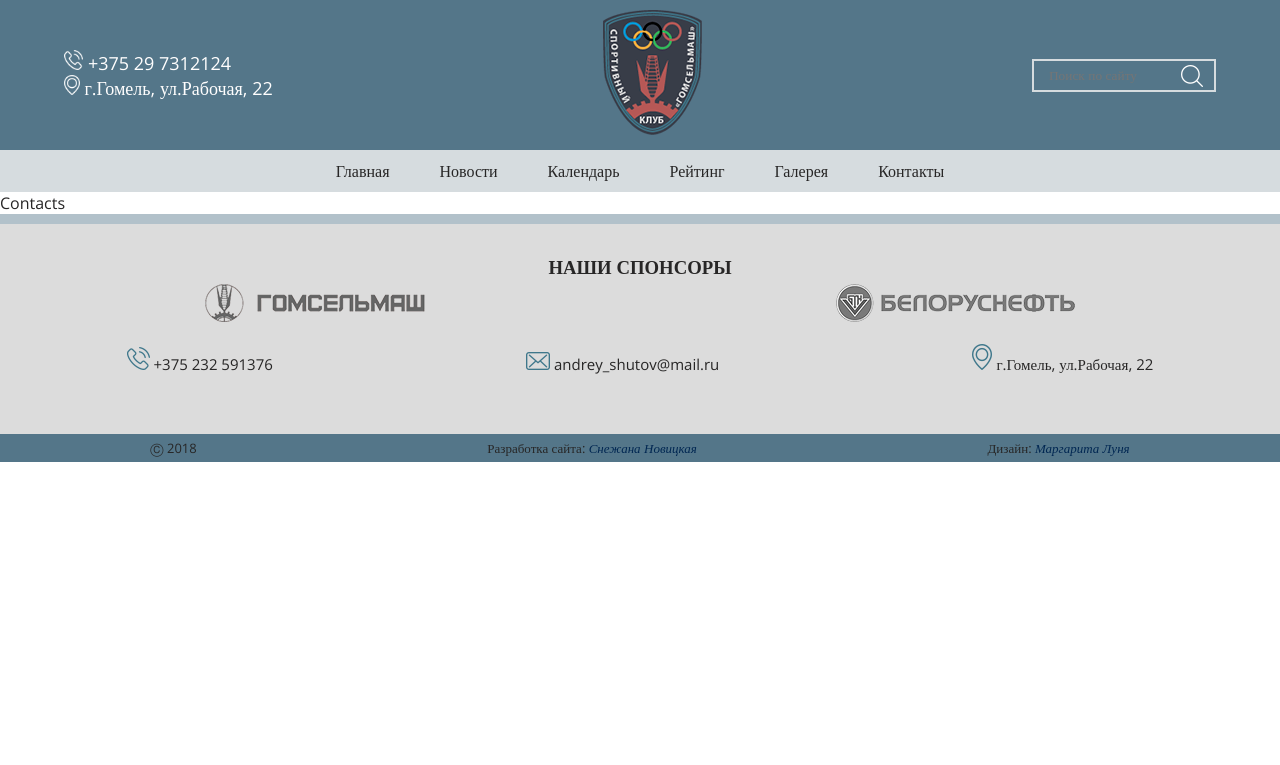
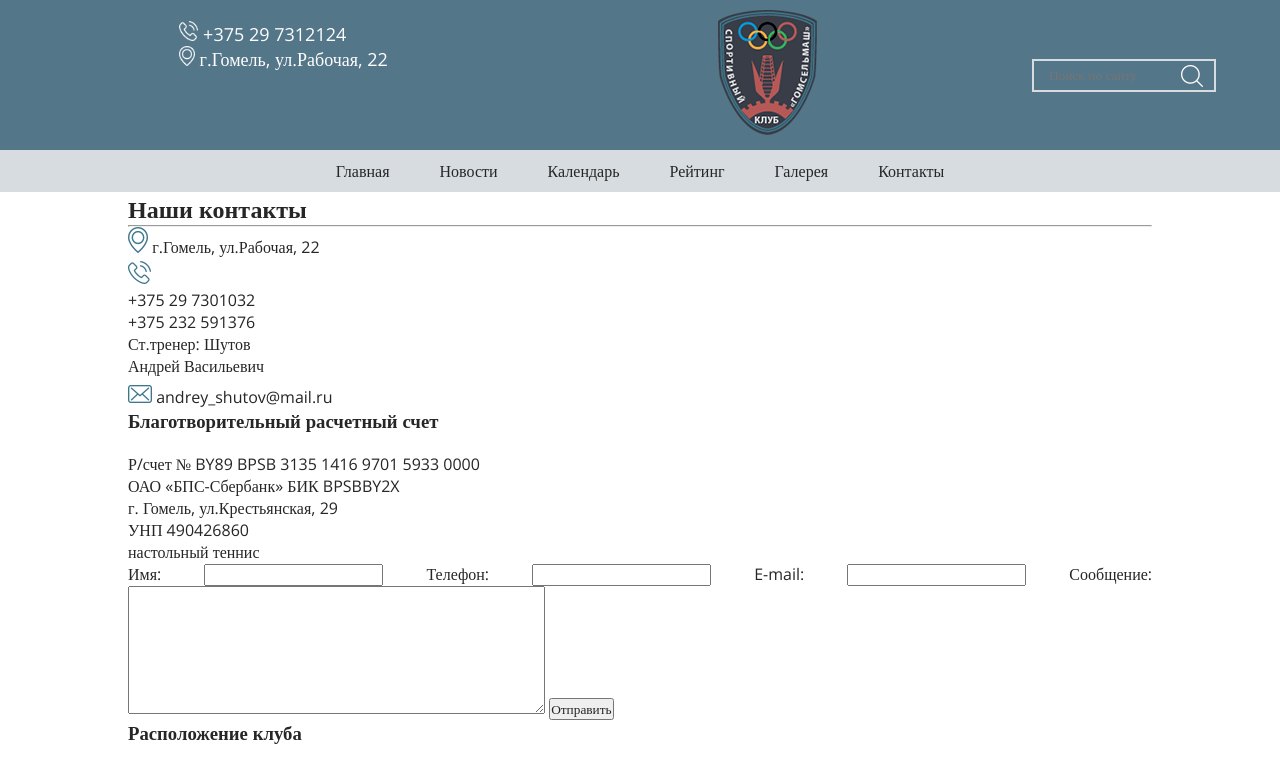
Before and after one commit to Snowwe/ttgomel, a PHP site: page /index.php?page=contacts in a window 1280 px wide. Shown: the top 765 px of the page. Before the commit the page ends 462 px from the top, so only its background shows below. Run offline with PHP 8.4, Linux system fonts and the light colour scheme.

Commit message:
version 2.1

```diff
--- a/css/contactStyle.css
+++ b/css/contactStyle.css
@@ -0,0 +1,21 @@
+.contact {
+    padding: 0 10% 5% 10%;
+    /*margin: 0 10% 5% 10%;*/
+    /*font-size: 100%;*/
+    text-align: justify;
+}
+
+.contact h3{
+    padding-bottom: 20px;
+}
+
+/*.mapClub{*/
+    /*height: 400px;*/
+    /*width: 100%;*/
+    /*!*background-color: grey;*!*/
+   /*align-content: center;*/
+/*}*/
+.mapClub{
+    /*border: #002752 2px ;*/
+    margin: 0 -5% 5% -5%;
+}
--- a/html/contacts/contacts.php
+++ b/html/contacts/contacts.php
@@ -1,3 +1,89 @@
-<div>
-    Contacts
-</div>
+<link rel="stylesheet" href="../../css/contactStyle.css">
+
+<section class="contact">
+
+    <div class="ourContact">
+        <h2>Наши контакты</h2>
+        <hr>
+        <div class="contactAddressContact">
+            <img src="../images/footer/footer_adr.png" alt="">
+            г.Гомель, ул.Рабочая, 22
+        </div>
+        <div class="contactTelContact">
+            <img src="../images/footer/footer_tel.png" alt="" class="imgTelContact">
+            <p>+375 29 7301032</p>
+            <p>+375 232 591376</p>
+            <p>Ст.тренер: Шутов</p>
+            <p>Андрей Васильевич</p>
+        </div>
+
+        <div class="contactEmailContact">
+            <img src="../images/footer/footer_mail.png" alt="">
+            andrey_shutov@mail.ru
+        </div>
+
+    </div>
+    <div class="payMe">
+        <h3>Благотворительный расчетный счет</h3>
+        <p> Р/счет № BY89 BPSB 3135 1416 9701 5933 0000 </p>
+        <p>ОАО «БПС-Сбербанк» БИК BPSBBY2X</p>
+        <p>г. Гомель, ул.Крестьянская, 29</p>
+        <p>УНП 490426860</p>
+        <p>настольный теннис</p>
+    </div>
+
+    <div class="feedback">
+        <form method="post" action="http://ttgomel/html/contacts/mail.php" onSubmit="return checkForm(this)">
+
+            <!--            <div class="left">-->
+            <label for="name">Имя:</label>
+            <input maxlength="30" type="text" name="name"/>
+
+            <label for="phone">Телефон:</label>
+            <input maxlength="30" type="tel" name="phone"/>
+
+            <label for="mail">E-mail:</label>
+            <input maxlength="30" type="email" name="mail"/>
+            <!--            </div>-->
+            <!---->
+            <!--            <div class="right">-->
+            <label for="message">Сообщение:</label>
+            <textarea rows="7" cols="50" name="message"></textarea>
+
+            <input type="submit" value="Отправить"/>
+            <!--            </div>-->
+
+        </form>
+    </div>
+    <h3>Расположение клуба</h3>
+    <div class="mapClub">
+        <iframe src="https://www.google.com/maps/embed?pb=!1m18!1m12!1m3!1d3017.9228323565535!2d30.974184192372476!3d52.45121551076519!2m3!1f0!2f0!3f0!3m2!1i1024!2i768!4f13.1!3m3!1m2!1s0x46d469bec1d7aecb%3A0xe40ddf4750249a9!2z0JfQsNC7INC90LDRgdGC0L7Qu9GM0L3QvtCz0L4g0YLQtdC90L3QuNGB0LAg0KHQmiAi0JPQvtC80YHQtdC70YzQvNCw0Ygi!5e0!3m2!1sru!2sru!4v1528393712938"
+                width="100%" height="380" frameborder="2px " allowfullscreen></iframe>
+
+
+        <!-- проверка формы. Начало -->
+        <script>
+            function checkForm(form) {
+                var name = form.name.value;
+                var n = name.match(/^[A-Za-zА-Яа-я ]*[A-Za-zА-Яа-я ]+$/);
+                if (!n) {
+                    alert("Имя введено неверно, пожалуйста исправьте ошибку");
+                    return false;
+                }
+                var phone = form.phone.value;
+                var p = phone.match(/^[0-9+][0-9- ]*[0-9- ]+$/);
+                if (!p) {
+                    alert("Телефон введен неверно");
+                    return false;
+                }
+                // var mail = form.mail.value;
+                // var m = mail.match(/^[A-Za-z0-9][A-Za-z0-9\._-]*[A-Za-z0-9_]*@([A-Za-z0-9]+([A-Za-z0-9-]*[A-Za-z0-9]+)*\.)+[A-Za-z]+$/);
+                // if (!m) {
+                //     alert("E-mail введен неверно, пожалуйста исправьте ошибку");
+                //     return false;
+                // }
+                return true;
+            }
+        </script>
+        <!-- проверка формы. Конец -->
+</section>
```
Also changed, not shown: html/contacts/mail.php (added, +34 -0 lines), html/main/main.php (+1 -25 lines).
